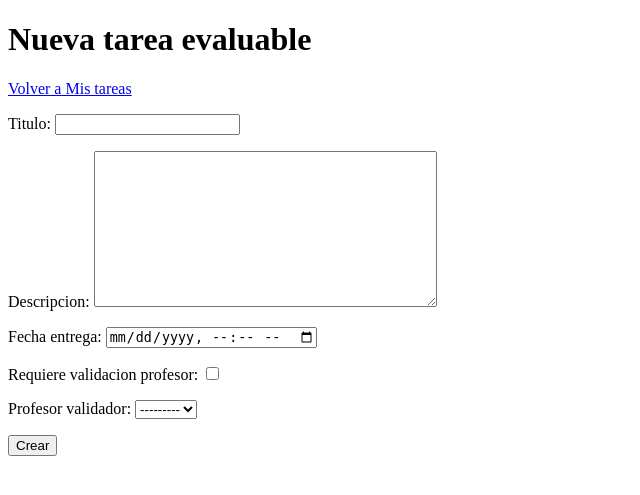
After one commit to CristinaCelimendiz/DWES-UT04-Practica-2025-2026, a Django app: page /tareas/nueva/evaluable/ in a window 1280 px wide. The commit adds this page. Shown: the top 495 px of the page, without its empty margins (0-640 px from the left). Run offline with Django 5.2, Linux system fonts and the light colour scheme; a user stored in the database is signed in; data comes from the database, SQL or seed files in the repository.

Commit message:
Creado  view evaluacion

```diff
--- a/tareas/forms.py
+++ b/tareas/forms.py
@@ -3,9 +3,7 @@ from django.utils import timezone
 from django.contrib.auth import get_user_model
 
 
-from .models import TareaIndividual
-from .models import TareaGrupal
-from .models import Tarea
+from .models import TareaIndividual, TareaGrupal, Tarea, TareaEvaluable
 
 from django.contrib.auth.forms import UserCreationForm
 from .models import Usuario
@@ -30,7 +28,6 @@ class TareaIndividualForm(forms.ModelForm):
         requiere = cleaned.get("requiere_validacion_profesor")
         profe = cleaned.get("profesor_validador")
 
-        # Si requiere validación, debe elegirse profesor validador
         if requiere and not profe:
             self.add_error("profesor_validador", "Debes seleccionar un profesor validador si requiere validación.")
         return cleaned
@@ -57,10 +54,8 @@ class TareaGrupalForm(forms.ModelForm):
         user = kwargs.pop("user", None)
         super().__init__(*args, **kwargs)
 
-        # Solo alumnos como colaboradores
         qs = User.objects.filter(role="ALUMNO").order_by("username")
 
-        # Excluir al creador para que no se meta como colaborador
         if user is not None:
             qs = qs.exclude(id=user.id)
 
@@ -102,3 +97,32 @@ class UsuarioAltaForm(UserCreationForm):
     class Meta(UserCreationForm.Meta):
         model = Usuario
         fields = ("username", "email", "role")
+
+User = get_user_model()
+
+class TareaEvaluableForm(forms.ModelForm):
+    class Meta:
+        model = TareaEvaluable
+        fields = ["titulo", "descripcion", "fecha_entrega", "requiere_validacion_profesor", "profesor_validador"]
+        widgets = {
+            "fecha_entrega": forms.DateTimeInput(attrs={"type": "datetime-local"}),
+        }
+
+    def __init__(self, *args, **kwargs):
+        super().__init__(*args, **kwargs)
+        self.fields["profesor_validador"].queryset = User.objects.filter(role="PROFESOR").order_by("username")
+
+    def clean_fecha_entrega(self):
+        fecha = self.cleaned_data.get("fecha_entrega")
+        if fecha and fecha <= timezone.now():
+            raise forms.ValidationError("La fecha de entrega debe ser posterior al momento actual.")
+        return fecha
+
+    def clean(self):
+        cleaned = super().clean()
+        requiere = cleaned.get("requiere_validacion_profesor")
+        profe = cleaned.get("profesor_validador")
+
+        if requiere and not profe:
+            self.add_error("profesor_validador", "Debes seleccionar un profesor validador si requiere validación.")
+        return cleaned
--- /dev/null
+++ b/tareas/templates/tareas/crear_tarea_evaluable.html
@@ -0,0 +1,17 @@
+<!doctype html>
+<html>
+<head>
+  <meta charset="utf-8">
+  <title>Nueva tarea evaluable</title>
+</head>
+<body>
+  <h1>Nueva tarea evaluable</h1>
+  <p><a href="{% url 'tareas:mis_tareas' %}">Volver a Mis tareas</a></p>
+
+  <form method="post">
+    {% csrf_token %}
+    {{ form.as_p }}
+    <button type="submit">Crear</button>
+  </form>
+</body>
+</html>
--- a/tareas/templates/tareas/mis_tareas.html
+++ b/tareas/templates/tareas/mis_tareas.html
@@ -9,6 +9,7 @@
 
   <p><a href="{% url 'tareas:crear_tarea_individual' %}">+ Crear tarea individual</a></p>
   <p><a href="{% url 'tareas:crear_tarea_grupal' %}">+ Crear tarea grupal</a></p>
+  <p><a href="{% url 'tareas:crear_tarea_evaluable' %}">+ Crear tarea evaluable</a></p>
 
   <p><a href="{% url 'tareas:lista_usuarios' %}">Ir a Listado de usuarios</a></p>
   <p><a href="{% url 'tareas:mis_datos' %}">Mis datos</a></p>
--- a/tareas/urls.py
+++ b/tareas/urls.py
@@ -13,5 +13,6 @@ urlpatterns = [
     path("mis-datos/", views.mis_datos, name="mis_datos"),
     path("usuarios/nuevo/", views.alta_usuario, name="alta_usuario"),
     path("tareas/<int:tarea_id>/completar/", views.completar_tarea, name="completar_tarea"),
+    path("tareas/nueva/evaluable/", views.crear_tarea_evaluable, name="crear_tarea_evaluable"),
 
 ]
--- a/tareas/views.py
+++ b/tareas/views.py
@@ -9,6 +9,7 @@ from .forms import (
     TareaIndividualForm,
     UsuarioAltaForm,
     ValidarTareaForm,
+    TareaEvaluableForm,
 )
 from .models import Tarea, TareaGrupal, Usuario
 
@@ -182,3 +183,18 @@ def completar_tarea(request, tarea_id):
         return redirect("tareas:mis_tareas")
 
     return render(request, "tareas/confirmar_completar.html", {"tarea": tarea})
+
+@login_required
+def crear_tarea_evaluable(request):
+    if request.method == "POST":
+        form = TareaEvaluableForm(request.POST)
+        if form.is_valid():
+            tarea = form.save(commit=False)
+            tarea.creada_por = request.user
+            tarea.save()
+            messages.success(request, "Tarea evaluable creada correctamente.")
+            return redirect("tareas:mis_tareas")
+    else:
+        form = TareaEvaluableForm()
+
+    return render(request, "tareas/crear_tarea_evaluable.html", {"form": form})
```
